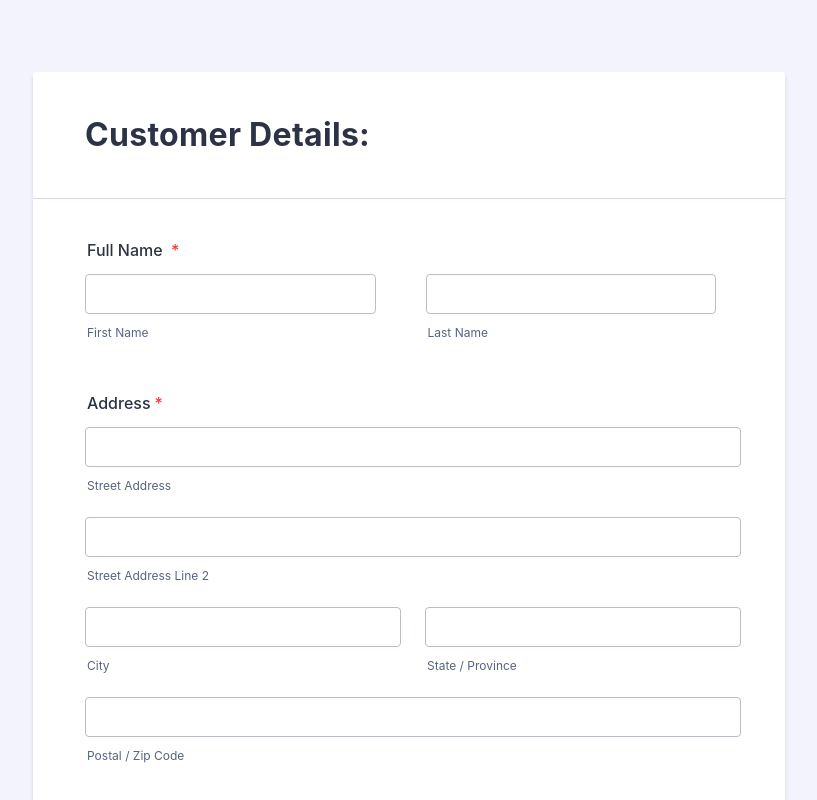
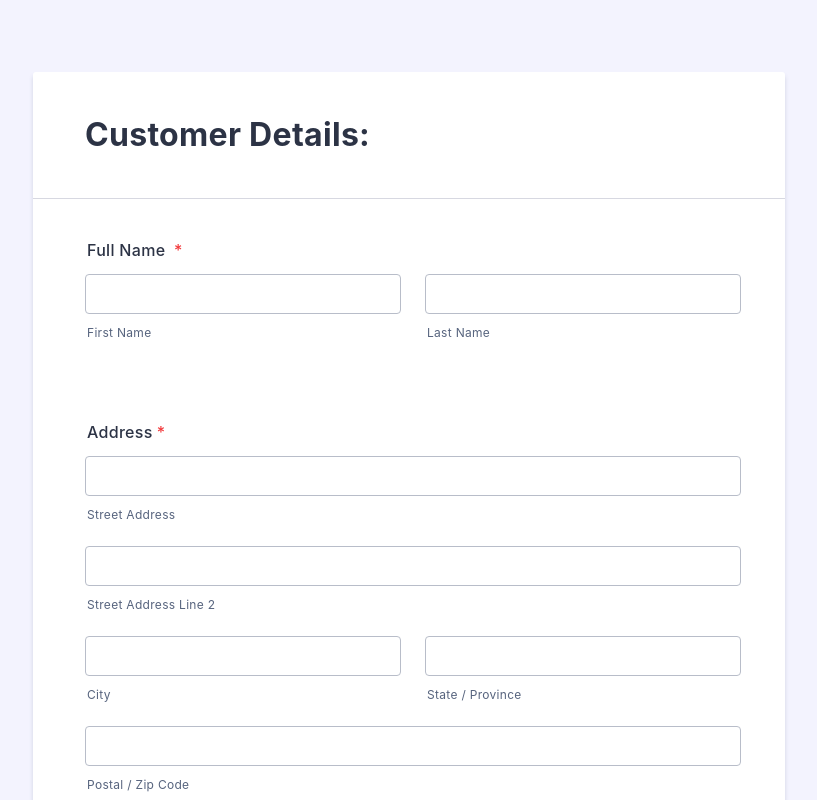
Before and after one commit to shivsgkashyap/dynamic-react-form, a React (Vite) app: page / in a window 1280 px wide. Shown: the top 800 px of the page, without its empty margins (231-1048 px from the left). Built offline with nearby package versions, Linux system fonts and the light colour scheme.

Commit message:
fourth commit

```diff
--- a/src/form.css
+++ b/src/form.css
@@ -1,5 +1,6 @@
 * {
   box-sizing: border-box;
+  letter-spacing: 0.3px;
 }
 
 .form-flex {
@@ -33,10 +34,9 @@
 .form-line {
   margin-top: 12px;
   margin-bottom: 12px;
+  display: flex;
   flex-wrap: wrap;
-}
-
-.form-line {
+  align-items: flex-start;
   padding: 12px 10px;
   margin: 29px 4px 0px;
   border-radius: 3px;
@@ -64,13 +64,17 @@
 }
 
 .name-input {
+  width: 100%;
+}
+
+.input-wrapper {
   display: flex;
-  gap: 25px;
+  align-items: flex-start;
 }
 
 .form-sub-label-container {
-  display: flex;
-  flex-direction: column;
+  vertical-align: top;
+  min-width: 0;
   flex: 1 1 100%;
 }
 
@@ -90,6 +94,10 @@
   border: 1px solid #b8bdc9;
 }
 
+.name-input-box:hover {
+  border-color: blue;
+}
+
 .error-input-box {
   width: 100%;
   outline: none;
@@ -100,6 +108,10 @@
   padding: 0 0.625em;
   height: 2.5em;
   border: 1px solid red;
+}
+
+.error-input-box:hover {
+  border-color: red;
 }
 
 .form-sub-label {
@@ -189,10 +201,11 @@
   font-size: 0.75em;
   margin-top: 8px;
   border-radius: 4px;
-  background-size: 0.875em;
-  background-position: 0.375em;
-  background-repeat: no-repeat;
   display: inline-block;
-  width: auto;
-  padding: 0.25em 0.5em 0.25em 1.625em;
+  padding: 0.25em 0.5em 0.25em 0.5em;
 }
+
+img {
+  width: 0.875em;
+  margin-right: 0.5em;
+}
--- a/src/form.jsx
+++ b/src/form.jsx
@@ -17,20 +17,26 @@ function Form() {
     setFormErrors(validate(formValues));
   };
 
+  const handleBlur = (e) => {
+    const { name, value } = e.target;
+    setFormValues({ ...formValues, [name]: value });
+    setFormErrors(validate(formValues));
+  };
+
   const validate = (values) => {
     const errors = {};
     const regex = /^[^\s@]+@[^\s@]+\.[^\s@]+$/i;
     if (!values.firstName) {
-      errors.firstName = "Field is required.";
+      errors.firstName = "This field is required.";
     }
     if (!values.lastName) {
-      errors.lastName = "Field is required.";
+      errors.lastName = "This field is required.";
     }
     if (!values.number) {
-      errors.number = "Field is required.";
+      errors.number = "This field is required.";
     }
     if (!values.email) {
-      errors.email = "Field is required.";
+      errors.email = "This field is required.";
     } else if (!regex.test(values.email)) {
       errors.email = "This is not a valid email";
     }
@@ -38,9 +44,15 @@ function Form() {
     return errors;
   };
 
-  // const errorStyle = {
-  //   border: firstNameValid ? "1px solid #b8bdc9" : "1px solid red",
-  // };
+  const formLineStyle = {
+    "background-color":
+      formErrors.firstName || formErrors.lastName ? "#ffeded" : "white",
+  };
+
+  const errorMessageStyle = {
+    visibility:
+      formErrors.firstName || formErrors.lastName ? "visible" : "hidden",
+  };
 
   return (
     <form onSubmit={handleSubmit}>
@@ -50,12 +62,13 @@ function Form() {
             <h1 className="form-header-text">Customer Details:</h1>
           </div>
         </div>
-        <div className="form-line" id="id_1">
+        <div className="form-line" style={formLineStyle} id="id_1">
           <label className="form-label form-label-top">
             Full Name
             <span className="form-required"> * </span>
           </label>
           <div className="name-input">
+            <div className="input-wrapper">
               <div className="form-sub-label-container">
                 <input
                   type="text"
@@ -65,11 +78,14 @@ function Form() {
                   }
                   value={formValues.firstName}
                   onChange={handleChange}
+                  onBlur={handleBlur}
                 />
                 <label className="form-sub-label"> First Name </label>
               </div>
-            <p> {formErrors.firstName} </p>
-            <div className="form-sub-label-container">
+              <div
+                className="form-sub-label-container"
+                style={{ "margin-left": "24px" }}
+              >
                 <input
                   type="text"
                   name="lastName"
@@ -78,10 +94,15 @@ function Form() {
                   }
                   value={formValues.lastName}
                   onChange={handleChange}
+                  onBlur={handleBlur}
                 />
                 <label className="form-sub-label"> Last Name </label>
               </div>
-            <div> {formErrors.lastName} </div>
+            </div>
+            <div class="form-error-message" style={errorMessageStyle}>
+              <img src="https://cdn.jotfor.ms/images/exclamation-octagon.png" />
+              {formErrors.firstName || formErrors.lastName}
+            </div>
           </div>
         </div>
         <div className="form-line" id="id_2">
```
Lines whose indentation alone changed are shown as unchanged.
